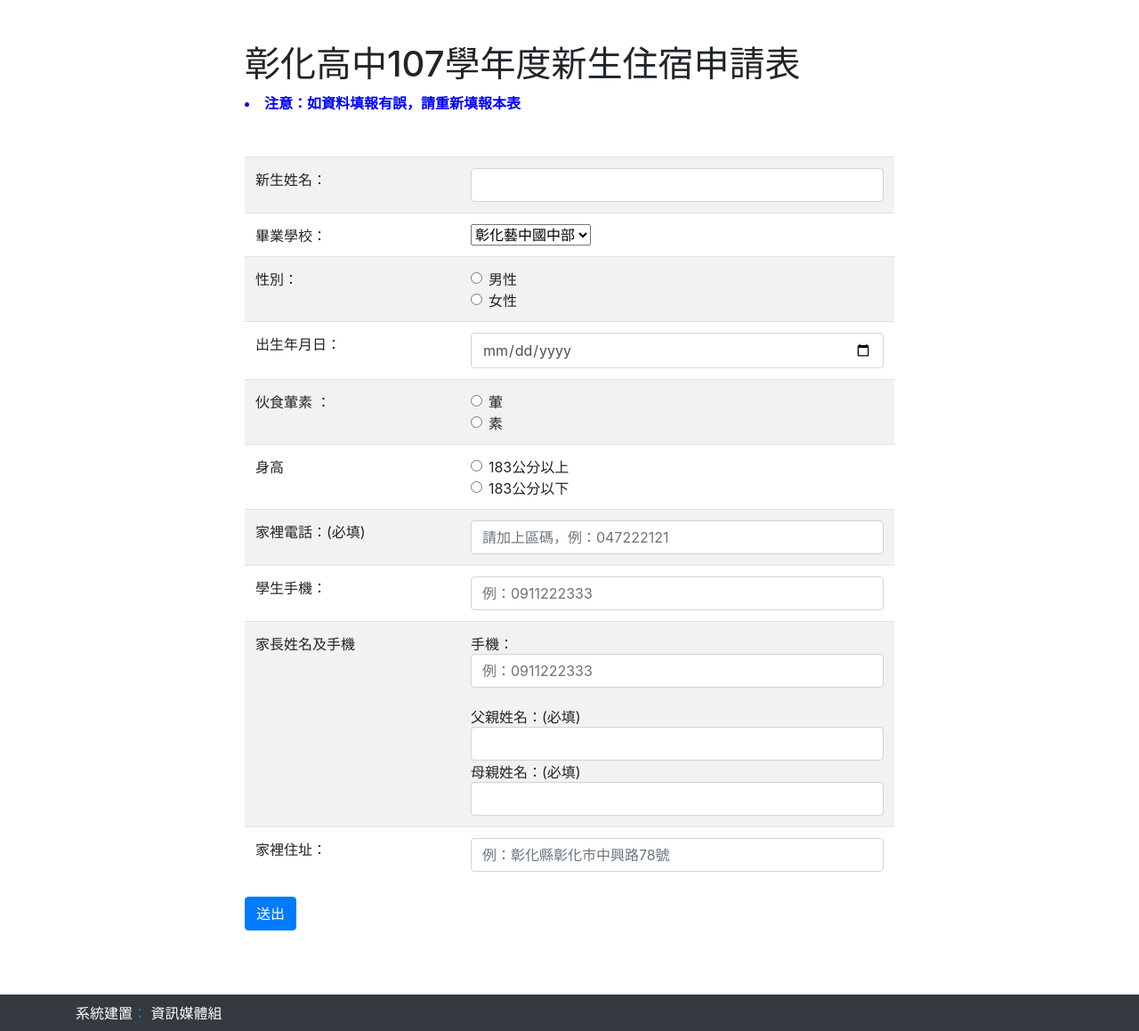
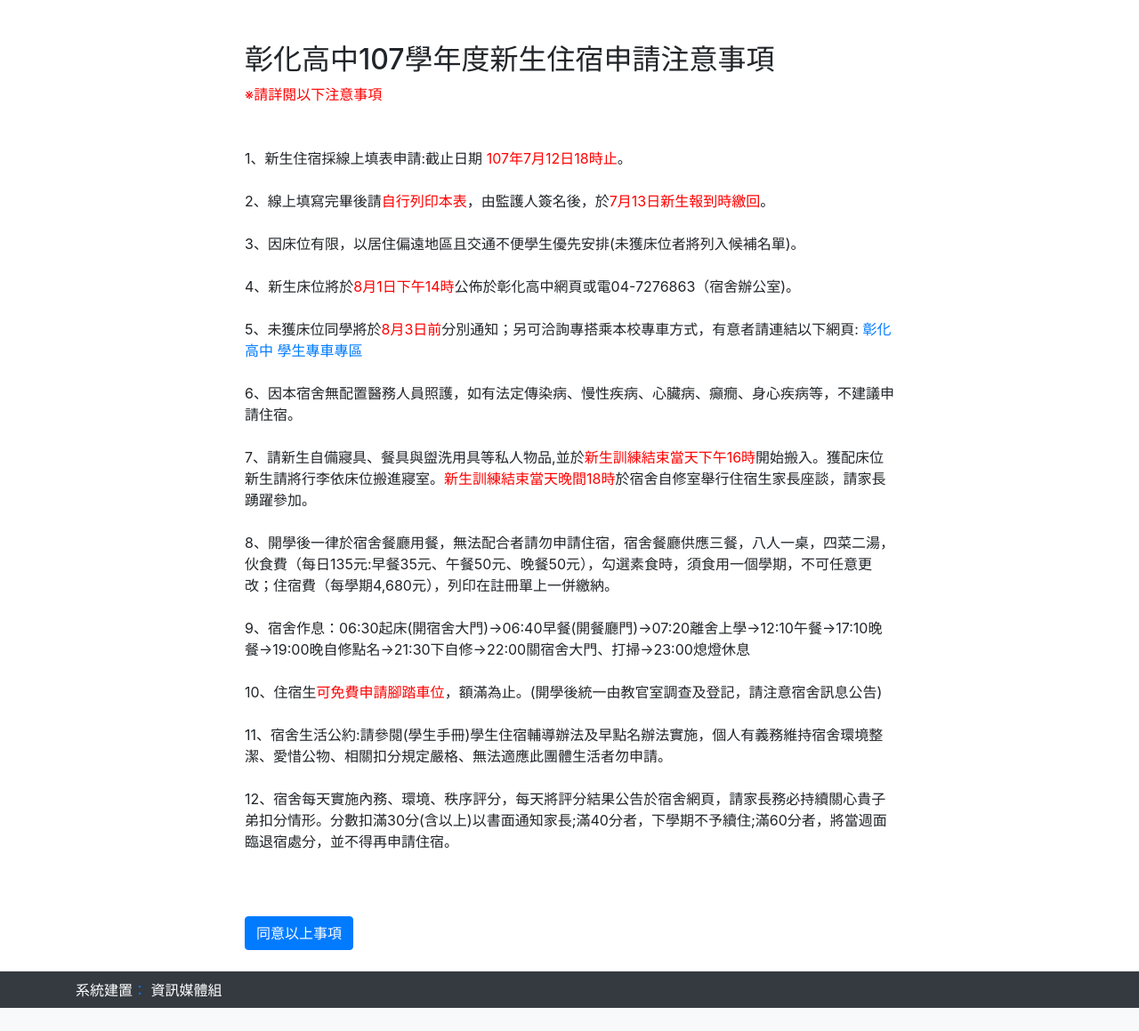
Before and after one commit to snsd0805/Dormitory_Application, a PHP site: page /tcpdf/index.php in a window 1280 px wide. Shown: the part 82-1241 px from the top of the page at 89% size. After the commit the page ends 1215 px from the top, so only its background shows below. Run offline with PHP 8.4, Linux system fonts and the light colour scheme; the visitor is signed in with stand-in values (Sample User, id 1); some libraries are stand-ins or nearby versions.

Commit message:
已上線版本

```diff
--- a/Client_Order.php
+++ b/Client_Order.php
@@ -104,5 +104,14 @@ class Download_Client
         echo $this->factory->startfactory(new DOWNLOAD);
     }
 }
+class Remind_Client
+{
+    protected $factory;
+    function __construct()
+    {
+        $this->factory=new factory();
+        echo $this->factory->startfactory(new REMIND);
+    }
+}
 
 ?>
--- a/Datamanger.php
+++ b/Datamanger.php
@@ -4,7 +4,7 @@ class db
     static function connect(){      //PDO設定
         $db_ip="127.0.0.1";
         $db_user="root";
-        $db_password="";
+        $db_password="pomelo8911285";
         $db_select="Dormitory_Application";
         $db_charset = "UTF8";
 
--- a/Product_Order.php
+++ b/Product_Order.php
@@ -117,5 +117,15 @@ class DOWNLOAD implements product
         $widget->draw();
     }
 }
+class REMIND implements product
+{
+    function getProperties()
+    {
+        // TODO: Implement getProperties() method.
+        $content=new Remind_text();
+        $widget=new USER_CloseHeader($content);
+        $widget->draw();
+    }
+}
 
 ?>
--- /dev/null
+++ b/STU_UPLOAD_DATA/big5.csv
@@ -0,0 +1,3 @@
+V001,N123123123
+V002,A123123123
+V003,G456456456
--- a/abstract.php
+++ b/abstract.php
@@ -402,4 +402,46 @@ class Download_TEXT extends widget
     }
 }
 
+class Remind_text extends widget
+{
+    function draw(){
+        return $this->remind_text();
+    }
+
+    function remind_text()
+    {
+        $content=<<<CONTENT
+        <div class="container">
+                <div class="row">
+                    <div class="col-2"></div>
+                        <div class="col-8">
+                        <br><br>
+                        <h2>彰化高中107學年度新生住宿申請注意事項</h2>
+                        <font color="red">※請詳閱以下注意事項</font>
+        <br><br><br>
+
+1、新生住宿採線上填表申請:截止日期<font color="red"> 107年7月12日18時止</font>。<br><br>
+2、線上填寫完畢後請<font color="red">自行列印本表</font>，由監護人簽名後，於<font color="red">7月13日新生報到時繳回</font>。<br><br>
+3、因床位有限，以居住偏遠地區且交通不便學生優先安排(未獲床位者將列入候補名單)。<br><br>
+4、新生床位將於<font color="red">8月1日下午14時</font>公佈於彰化高中網頁或電04-7276863（宿舍辦公室)。<br><br>
+5、未獲床位同學將於<font color="red">8月3日前</font>分別通知；另可洽詢專搭乘本校專車方式，有意者請連結以下網頁: <a href="http://www.chsh.chc.edu.tw/files/11-1000-771.php">彰化高中 學生專車專區</a><br><br>
+6、因本宿舍無配置醫務人員照護，如有法定傳染病、慢性疾病、心臟病、癲癇、身心疾病等，不建議申請住宿。<br><br>
+7、請新生自備寢具、餐具與盥洗用具等私人物品,並於<font color="red">新生訓練結束當天下午16時</font>開始搬入。獲配床位新生請將行李依床位搬進寢室。<font color="red">新生訓練結束當天晚間18時</font>於宿舍自修室舉行住宿生家長座談，請家長踴躍參加。<br><br>
+8、開學後一律於宿舍餐廳用餐，無法配合者請勿申請住宿，宿舍餐廳供應三餐，八人一桌，四菜二湯，伙食費（每日135元:早餐35元、午餐50元、晚餐50元），勾選素食時，須食用一個學期，不可任意更改；住宿費（每學期4,680元），列印在註冊單上一併繳納。<br><br>
+9、宿舍作息：06:30起床(開宿舍大門)→06:40早餐(開餐廳門)→07:20離舍上學→12:10午餐→17:10晚餐→19:00晚自修點名→21:30下自修→22:00關宿舍大門、打掃→23:00熄燈休息<br><br>
+10、住宿生<font color="red">可免費申請腳踏車位</font>，額滿為止。(開學後統一由教官室調查及登記，請注意宿舍訊息公告)<br><br>
+11、宿舍生活公約:請參閱(學生手冊)學生住宿輔導辦法及早點名辦法實施，個人有義務維持宿舍環境整潔、愛惜公物、相關扣分規定嚴格、無法適應此團體生活者勿申請。<br><br>
+12、宿舍每天實施內務、環境、秩序評分，每天將評分結果公告於宿舍網頁，請家長務必持續關心貴子弟扣分情形。分數扣滿30分(含以上)以書面通知家長;滿40分者，下學期不予續住;滿60分者，將當週面臨退宿處分，並不得再申請住宿。<br><br><br><br>
+<input type="button" value="同意以上事項" onclick="location.href='stu_form.php'" class="btn btn-primary">
+
+<br><br>
+</div></div>
+</div>
+</div>
+</div>
+
+CONTENT;
+        return $content;
+    }
+}
 ?>
--- a/index.php
+++ b/index.php
@@ -4,5 +4,7 @@
     if(empty($_SESSION['uid']))
         $work=new Stu_Login_Client;
     else
-        $work=new Application_Form_Client;
+        $work=new Remind_Client;
+    //Application_Form_Client
+
 ?>
--- a/stu_pdf.php
+++ b/stu_form.php
@@ -3,5 +3,5 @@ include_once "Client_Order.php";
 include_once "Datamanger.php";
 session_start();
 
-$work= new Download_Client;
+$work= new Application_Form_Client;
 ?>
```
